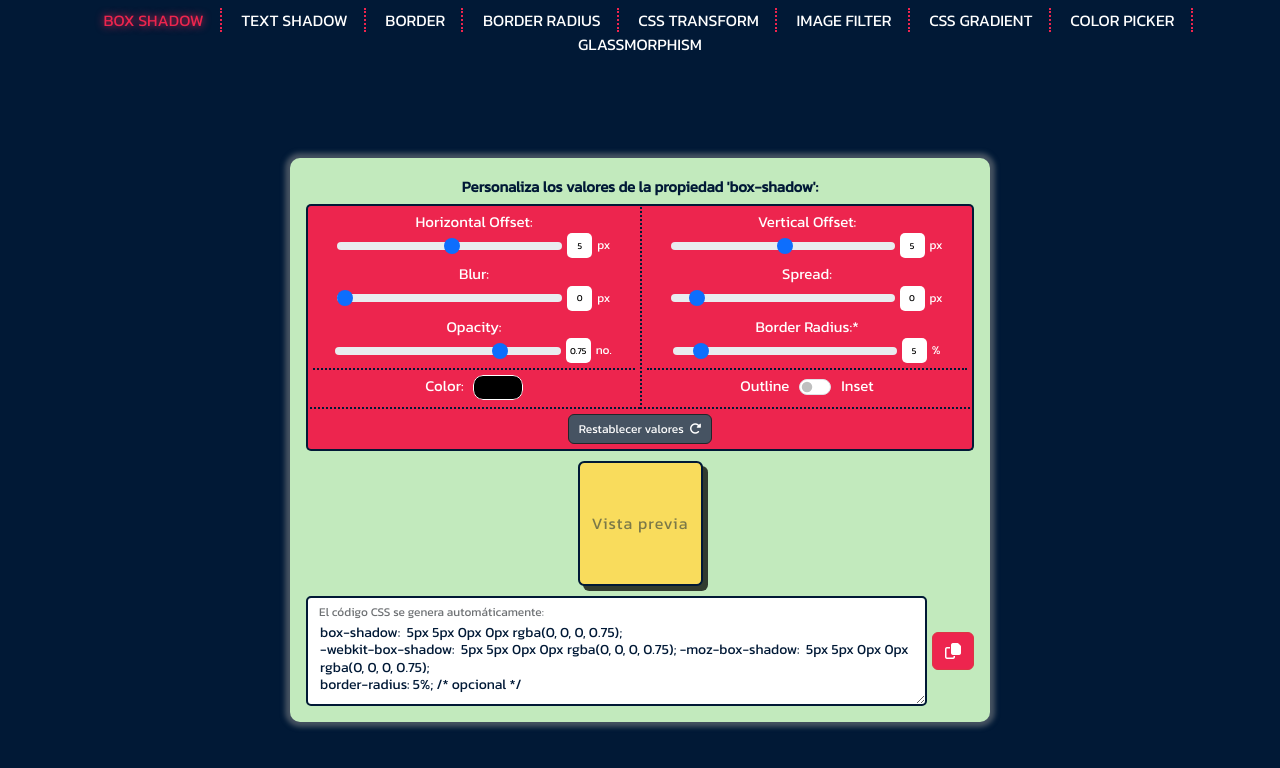
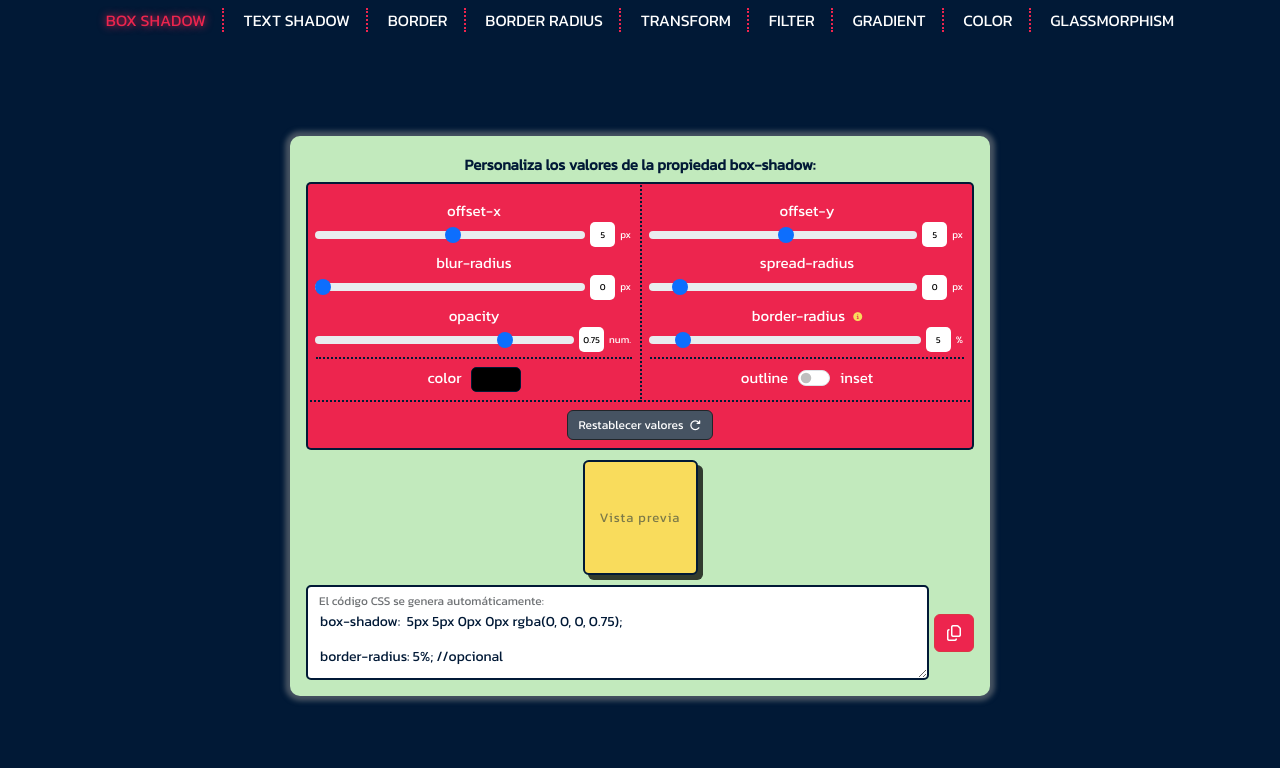
Before and after one commit to MauricioBarrueta/boxShadowGenerator, a website: page index.html in a window 1280 px wide. Drawn offline with nearby package versions, Linux system fonts and the light colour scheme.

Commit message:
Cambios generales en el diseño del sitio

```diff
--- a/index.html
+++ b/index.html
@@ -3,8 +3,8 @@
 <head>
     <meta charset="UTF-8">
     <meta name="viewport" content="width=device-width, initial-scale=1.0">
-    <link href="https://cdn.jsdelivr.net/npm/bootstrap@5.3.2/dist/css/bootstrap.min.css" rel="stylesheet" integrity="sha384-T3c6CoIi6uLrA9TneNEoa7RxnatzjcDSCmG1MXxSR1GAsXEV/Dwwykc2MPK8M2HN" crossorigin="anonymous">
-    <link rel="stylesheet" href="https://cdnjs.cloudflare.com/ajax/libs/font-awesome/6.4.2/css/all.min.css" integrity="sha512-z3gLpd7yknf1YoNbCzqRKc4qyor8gaKU1qmn+CShxbuBusANI9QpRohGBreCFkKxLhei6S9CQXFEbbKuqLg0DA==" crossorigin="anonymous" referrerpolicy="no-referrer" />
+    <link href="https://cdn.jsdelivr.net/npm/bootstrap@5.3.8/dist/css/bootstrap.min.css" rel="stylesheet" integrity="sha384-sRIl4kxILFvY47J16cr9ZwB07vP4J8+LH7qKQnuqkuIAvNWLzeN8tE5YBujZqJLB" crossorigin="anonymous">
+    <link rel="stylesheet" href="https://cdnjs.cloudflare.com/ajax/libs/font-awesome/7.0.1/css/all.min.css" integrity="sha512-2SwdPD6INVrV/lHTZbO2nodKhrnDdJK9/kg2XD1r9uGqPo1cUbujc+IYdlYdEErWNu69gVcYgdxlmVmzTWnetw==" crossorigin="anonymous" referrerpolicy="no-referrer" />
     <link rel="stylesheet" href="src/scss/styles.css">
     <title>Style Generator: box-shadow</title>
     <link rel="icon" type="image/x-icon" href="src/img/favicon.ico">
@@ -15,76 +15,93 @@
         <a href="https://mauriciobarrueta.github.io/textShadowGenerator/">Text Shadow</a>
         <a href="https://mauriciobarrueta.github.io/borderGenerator/">Border</a>
         <a href="https://mauriciobarrueta.github.io/borderRadiusGenerator/">Border Radius</a>
-        <a href="https://mauriciobarrueta.github.io/transformGenerator/">CSS Transform</a>
-        <a href="https://mauriciobarrueta.github.io/filterGenerator/">Image Filter</a>
-        <a href="https://mauriciobarrueta.github.io/gradientBgGenerator/">CSS Gradient</a>
-        <a href="https://mauriciobarrueta.github.io/rgbaHexGenerator/">Color Picker</a>
+        <a href="https://mauriciobarrueta.github.io/transformGenerator/">Transform</a>
+        <a href="https://mauriciobarrueta.github.io/filterGenerator/">Filter</a>
+        <a href="https://mauriciobarrueta.github.io/gradientBgGenerator/">Gradient</a>
+        <a href="https://mauriciobarrueta.github.io/rgbaHexGenerator/">Color</a>
         <a href="https://mauriciobarrueta.github.io/glassmorphismGenerator/">Glassmorphism</a>
       </nav>
 
     <div class="container">
         <div class="card-container">
-            <span id="title">Personaliza los valores de la propiedad 'box-shadow':</span>
+            <span id="title">Personaliza los valores de la propiedad box-shadow:</span>
             <div class="shadow-options">
                 <div class="column">
                     <div class="input-group">
-                        <label for="hOffset" class="form-label">Horizontal Offset:</label>
+                        <label for="hOffset" class="form-label">offset-x</label>
+                        <div class="input-row">
                             <input type="range" class="form-range" min="-200" max="200" step="1" value="5" id="hOffset" oninput="hRange.value=hOffset.value">
                             <input type="number" id="hRange" min="-200" max="200" value="5" oninput="hOffset.value=hRange.value"><span>px</span>
                         </div>
-                    <div class="input-group">
-                        <label for="blur" class="form-label">Blur:</label>
-                        <input type="range" class="form-range" min="0" max="100" step="1" value="0" id="blurRadius" oninput="blurRange.value=blurRadius.value">
-                        <input type="number" id="blurRange" min="0" max="100" value="0" oninput="blurRadius.value=blurRange.value"><span>px</span>
                     </div>
                     <div class="input-group">
-                        <label for="opacity" class="form-label">Opacity:</label>
+                        <label for="blurRadius" class="form-label">blur-radius</label>
+                        <div class="input-row">
+                            <input type="range" class="form-range" min="0" max="100" step="1" value="0" id="blurRadius" oninput="blurRange.value = blurRadius.value">
+                            <input type="number" id="blurRange" min="0" max="100"value="0" oninput="blurRadius.value = blurRange.value"><span>px</span>
+                        </div>
+                    </div>
+                    <div class="input-group">
+                        <label for="opacity" class="form-label">opacity</label>
+                        <div class="input-row">
                             <input type="range" class="form-range" min="0" max="1" step="0.05" value="0.75" id="opacity" oninput="opaRange.value=opacity.value">
-                        <input type="number" id="opaRange" min="0" max="1" step="0.05" value="0.75" oninput="opacity.value=opaRange.value"><span>no.</span>
+                            <input type="number" id="opaRange" min="0" max="1" step="0.05" value="0.75" oninput="opacity.value=opaRange.value"><span>num.</span>
+                        </div>
                     </div>
                     <div class="input-group bs-color">
-                        <label class="form-label" for="color">Color:</label>
+                        <label class="form-label" for="color">color</label>
                         <input type="color" id="color">
                     </div>
                 </div>
                 <div class="column">
                     <div class="input-group">
-                        <label for="vOffset" class="form-label">Vertical Offset:</label>
+                        <label for="vOffset" class="form-label">offset-y</label>
+                        <div class="input-row">
                             <input type="range" class="form-range" min="-200" max="200" step="1" value="0" id="vOffset" oninput="vRange.value=vOffset.value">
                             <input type="number" id="vRange" min="-200" max="200" value="0" oninput="vOffset.value=vRange.value"><span>px</span>
                         </div>
+                    </div>
                     <div class="input-group">
-                        <label for="spread" class="form-label">Spread:</label>
+                        <label for="spread" class="form-label">spread-radius</label>
+                        <div class="input-row">
                             <input type="range" class="form-range" min="-10" max="100" step="1" value="1" id="spread" oninput="spreadRange.value=spread.value">
                             <input type="number" id="spreadRange" min="-10" max="100" value="1" oninput="spread.value=spreadRange.value"><span>px</span>
                         </div>
+                    </div>
                     <div class="input-group">
-                        <label for="border" class="form-label">Border Radius:*</label>
+                        <label for="border" class="form-label d-flex align-items-center justify-content-center">border-radius <small title="Opcional">&#xf05a;</small></label>
+                        <div class="input-row">
                             <input type="range" class="form-range" min="0" max="50" step="1" value="0" id="border" oninput="radiusRange.value=border.value">
                             <input type="number" id="radiusRange" min="0" max="50" value="0" oninput="border.value=radiusRange.value"><span>%</span>
                         </div>
+                    </div>
                     <div class="form-check form-switch">
-                        <label class="form-check-label" for="inset">Outline</label>
+                        <label class="form-check-label" for="inset">outline</label>
                         <input class="form-check-input" type="checkbox" role="switch" id="inset">
-                        <label class="form-check-label" for="inset">Inset</label>
+                        <label class="form-check-label" for="inset">inset</label>
                     </div>
                 </div>
             </div>
-            <div class="reset-container"><button class="btn btn-dark reset-btn" onclick="resetRangeValues(), generateOrUpdateBoxShadow()">Restablecer valores &nbsp;&#xf2f9;</button></div>
+            <div class="reset-container">
+                <button class="btn btn-dark reset-btn" onclick="resetRangeValues(), generateOrUpdateBoxShadow()">
+                    Restablecer valores &nbsp;<i class="fa-solid fa-arrow-rotate-right"></i>
+                </button>
+            </div>
             <div class="shadow-res">
                 <div class="box-shadow-preview"><span>Vista previa</span></div>
             </div>
+
             <div class="shadow-code">
                 <div class="form-floating">
-                    <textarea class="form-control" placeholder="Leave a comment here" id="bs-code" spellcheck="false"></textarea>
+                    <textarea class="form-control" placeholder="Leave a comment here" id="bs-code" spellcheck="false" readonly></textarea>
                     <label for="bs-code">El código CSS se genera automáticamente:</label>
                 </div>
-                <button class="btn btn-danger copy-btn" title="Copiar código">&#xf0c5;</button>
+                <button class="btn btn-danger copy-btn" title="Copiar">&#xf0c5;</button>
             </div>
         </div>
     </div>
 
-    <script src="https://cdn.jsdelivr.net/npm/bootstrap@5.3.2/dist/js/bootstrap.bundle.min.js" integrity="sha384-C6RzsynM9kWDrMNeT87bh95OGNyZPhcTNXj1NW7RuBCsyN/o0jlpcV8Qyq46cDfL" crossorigin="anonymous"></script>
+    <script src="https://cdn.jsdelivr.net/npm/bootstrap@5.3.8/dist/js/bootstrap.bundle.min.js" integrity="sha384-FKyoEForCGlyvwx9Hj09JcYn3nv7wiPVlz7YYwJrWVcXK/BmnVDxM+D2scQbITxI" crossorigin="anonymous"></script>
     <script src="src/js/main.js"></script>
 </body>
 </html>
--- a/src/js/main.js
+++ b/src/js/main.js
@@ -23,7 +23,7 @@ function generateOrUpdateBoxShadow() {
     const code = `${insetShadow.checked ? 'inset ' : ''} ${hOffset.value}px ${vOffset.value}px ${blurRadius.value}px ${spread.value}px ${hexColorToRgba(colorShadow.value, opacity.value)}`
     generatedBoxShadow.style.boxShadow = code
     generatedBoxShadow.style.borderRadius = `${borderRadius.value}%`
-    boxShadowCode.textContent = `box-shadow: ${code};\n-webkit-box-shadow: ${code}; -moz-box-shadow: ${code};\nborder-radius: ${borderRadius.value}%; /* opcional */`
+    boxShadowCode.textContent = `box-shadow: ${code};\n\nborder-radius: ${borderRadius.value}%; //opcional`
 }
 
 /* Transforma el color hexadecimal al modelo RGB */
--- a/src/scss/styles.scss
+++ b/src/scss/styles.scss
@@ -42,44 +42,51 @@ body {
             .shadow-options {
                 margin-top: 5px;
                 .column {
-                    width: 50%; height: 205px;
-                    padding: 5px; border: 2px solid $oxfordBlue; border-bottom-style: dotted;
+                    width: 50%; height: 100%; height: 220.5px;
+                    padding: 1em 0.5rem; border: 2px solid $oxfordBlue; border-bottom-style: dotted;
                     background-color: $redCrayola; color: white;
                     &:first-child { border-radius: 5px 0 0 0; border-right: 0; }
                     &:last-child { border-radius: 0 5px 0 0; border-left: 2px dotted $oxfordBlue; }
+
                     .input-group {
-                        justify-content: center; margin-bottom: 5px;
+                        display: flex; flex-direction: column; justify-content: center; margin-bottom: 5px;
                         label {
                             width: 100%; display: inline-block;
                             font-size: 15px; margin-bottom: 0;
+
+                            small {
+                                font-size: 9px; color: $naplesYellow;
+                                margin: 3px 0 0 8px; cursor: help;
+                            }
                         }
+
                         input::-webkit-outer-spin-button, input::-webkit-inner-spin-button { -webkit-appearance: none; margin: 0; }
-                        input[type = number] {
+                        input[type=number] {
                             width: 25px; height: 25px;
                             appearance: none; -moz-appearance: textfield;
                             text-align: center; font-size: 9px;
                             border: 0; margin: 0 !important; border-radius: 5px !important;
                         }
+
                         span {
-                            width: fit-content; font-size: 12px; line-height: 2;
-                            margin-left: 5px !important;
+                            width: fit-content;
+                            font-size: 10px; line-height: 2;
                         }
-                        .form-range {
-                            width: 70%; height: 25px; cursor: pointer;
-                            margin-right: 5px !important;
-                        }
+
+                        .input-row { display: flex; align-items: center; width: 100%; gap: 5px; }
+                        .form-range { flex: 1; height: 25px; cursor: pointer; }
                     }
-                    .form-check, .bs-color { border-top: 2px dotted $oxfordBlue; padding: 5px 0 !important; }
+
+                    .form-check, .bs-color { flex-direction: row; border-top: 2px dotted $oxfordBlue; padding-top: 0.5rem !important; } /* flex-direction: row;  */
                     .bs-color {
                         margin-bottom: 0;
-                        label { width: auto; margin-right: 10px; }
+                        label { width: auto !important; margin-right: 10px; }
                         input[type = color] {
                             width: 50px; height: 25px;
-                            appearance: none; -webkit-appearance: none; -moz-appearance: none;
-                            border: 0; border-radius: 10px !important; background: transparent; cursor: pointer; transition: 0.25s;
+                            border: 0; border-radius: 5px !important; background: transparent; cursor: pointer; transition: 0.25s;
                             &:hover { scale: 1.05; }
-                            &::-webkit-color-swatch { border-radius: 10px; border: 1px solid white; }
-                            &::-moz-color-swatch { border-radius: 10px; border: 1px solid white; }
+                            &::-webkit-color-swatch { border-radius: 5px; border: 1px solid $oxfordBlue; }
+                            &::-moz-color-swatch { border-radius: 5px; border: 1px solid $oxfordBlue; }
                         }
                     }
                     .form-check {
@@ -89,39 +96,43 @@ body {
                     }
                 }
             }
+
             .reset-container {
                 background-color: $redCrayola; border: 2px solid $oxfordBlue; border-top: 0;
-                border-radius: 0 0 5px 5px; padding: 5px;
+                border-radius: 0 0 5px 5px; padding: 0.5rem;
                 .reset-btn {
                     background-color: $Charcoal; padding: 5px 10px;
                     font-size: 12px;
                     &:hover { background-color: #000; }
+                    i { font-size: 10px; }
                 }
             }
+
             .shadow-res {
                 position: relative; z-index: 2;
                 margin: 10px 0;
                 .box-shadow-preview {
-                    width: 125px; height: 125px; position: relative;
+                    width: 115px; height: 115px; position: relative;
                     background-color: $naplesYellow; border: 2px solid $oxfordBlue; margin: auto;
                     span {
-                        font-size: 16px; letter-spacing: 1px;
+                        font-size: 13px; letter-spacing: 1px;
                          opacity: .5; color: $oxfordBlue; user-select: none;
                     }
                 }
             }
+
             .shadow-code {
                 flex-wrap: nowrap; margin-top: 10px;
                 .form-floating {
                     width: 100%;
                     textarea {
-                        height: 110px;
+                        min-height: 95px;
                         border: 2px solid $oxfordBlue; border-radius: 5px;
                         cursor: copy;
                         font-size: 14px; color: $oxfordBlue;
                         &::selection { background-color: $naplesYellow; }
                     }
-                    label { font-size: 14px; }
+                    label { font-size: 14px; z-index: 0; }
                 }
                 button {
                     background-color: $redCrayola;
```
Also changed, not shown: src/scss/styles.css, 1 other file. Lines whose indentation alone changed are shown as unchanged.
